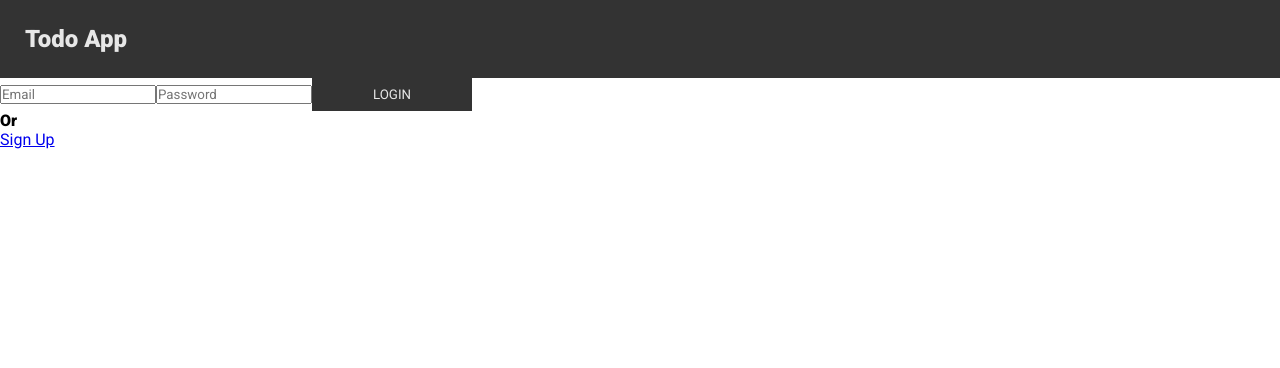
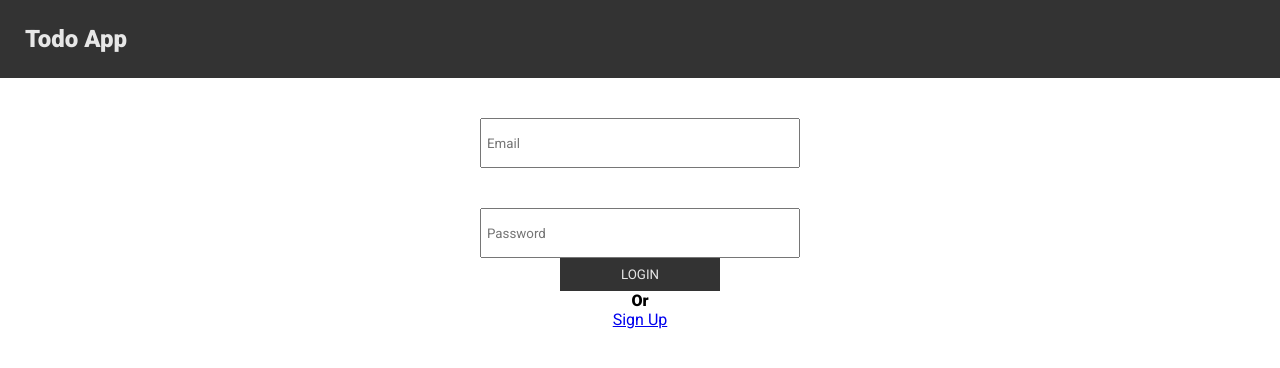
Before and after one commit to thisissonali/todo-frontend, a React (Vite) app: page / in a window 1280 px wide. Shown: the top 368 px of the page. Built offline with nearby package versions, Linux system fonts and the light colour scheme; no server answers.

Commit message:
style:form

```diff
--- a/src/styles/App.css
+++ b/src/styles/App.css
@@ -30,6 +30,19 @@ button:hover{
 button:disabled{
     opacity: 0.2;
     cursor: not-allowed;
+}
+form{
+    display: flex;
+    flex-direction: column;
+    justify-content: center;
+    align-items: center;
+
+}
+input{
+    width: 25%;
+    height: 50px;
+    margin-top:40px;
+    padding: 5px;
 }
 /*
  @import "features";
```
